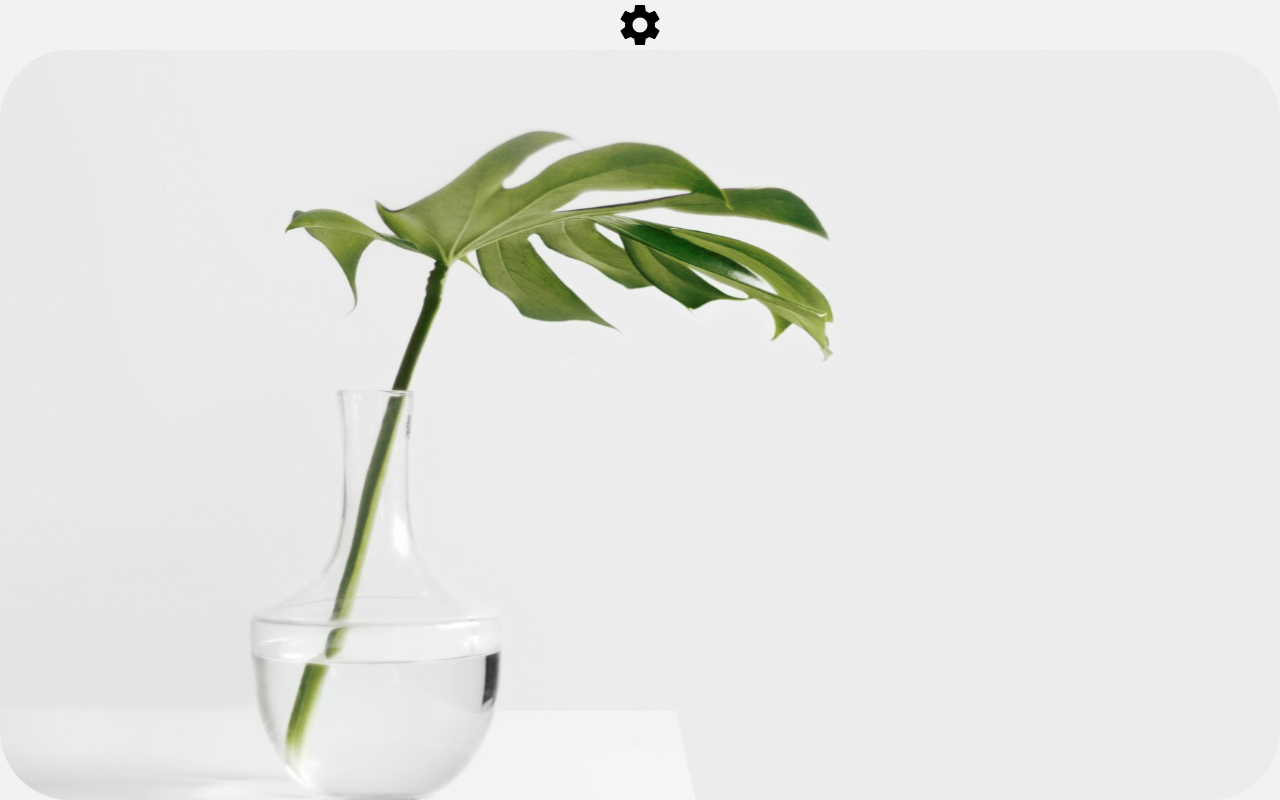
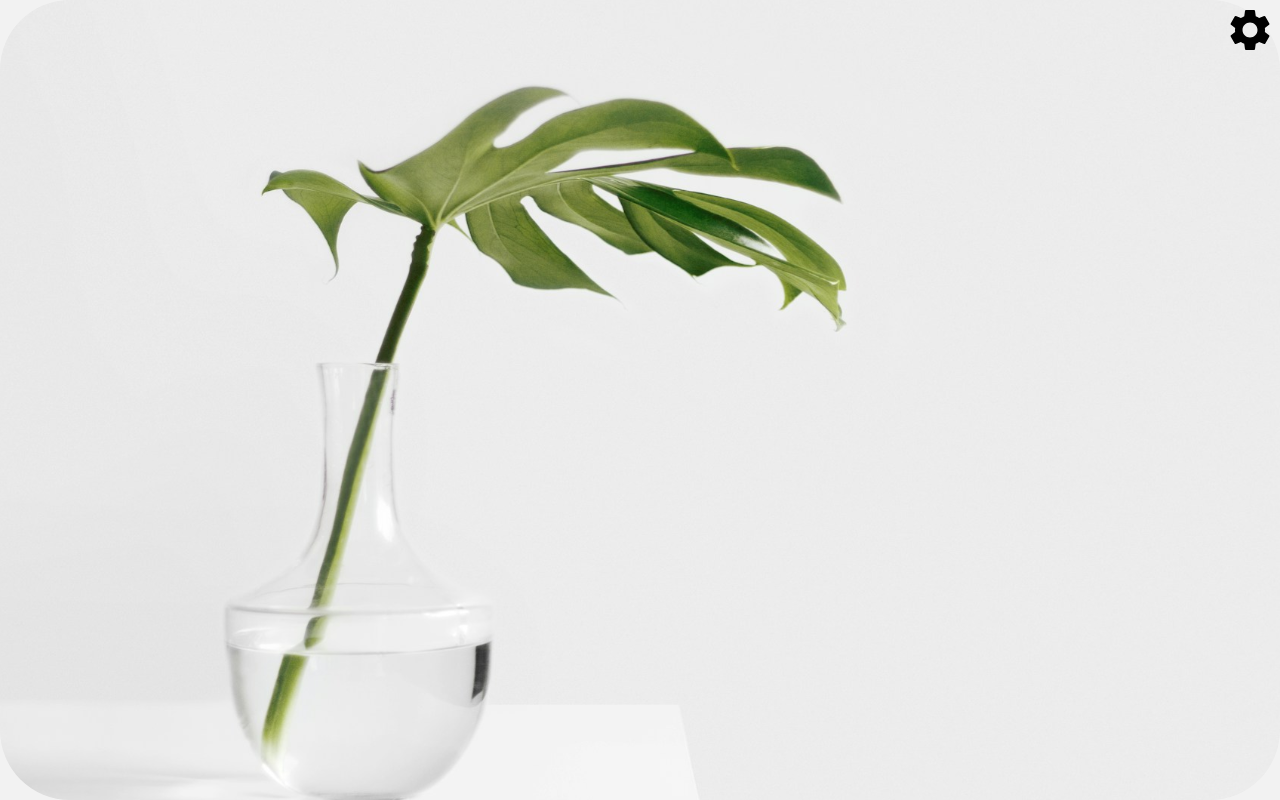
Before and after one commit to KNU-LG/frontend, a React (Create React App) app: page / in a window 1280 px wide. Built offline with nearby package versions, Linux system fonts and the light colour scheme.

Commit message:
design: setting button position absolute로 변경

```diff
--- a/src/pages/home/index.tsx
+++ b/src/pages/home/index.tsx
@@ -18,8 +18,9 @@ const HomePage = () => {
 export default HomePage
 
 const SettingIcon = styled(Settings)`
-  display: flex;
-  align-items: flex-start;
+  position: absolute;
+  top: 5px;
+  right: 5px;
   height: auto;
   margin: 0;
   padding: 0;
```
